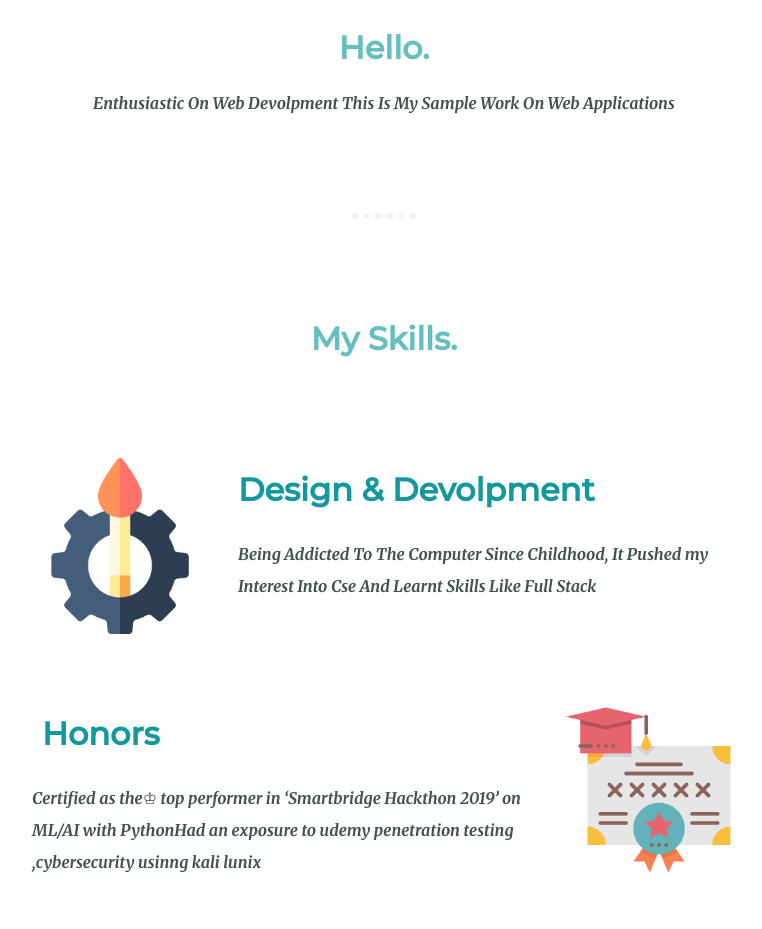
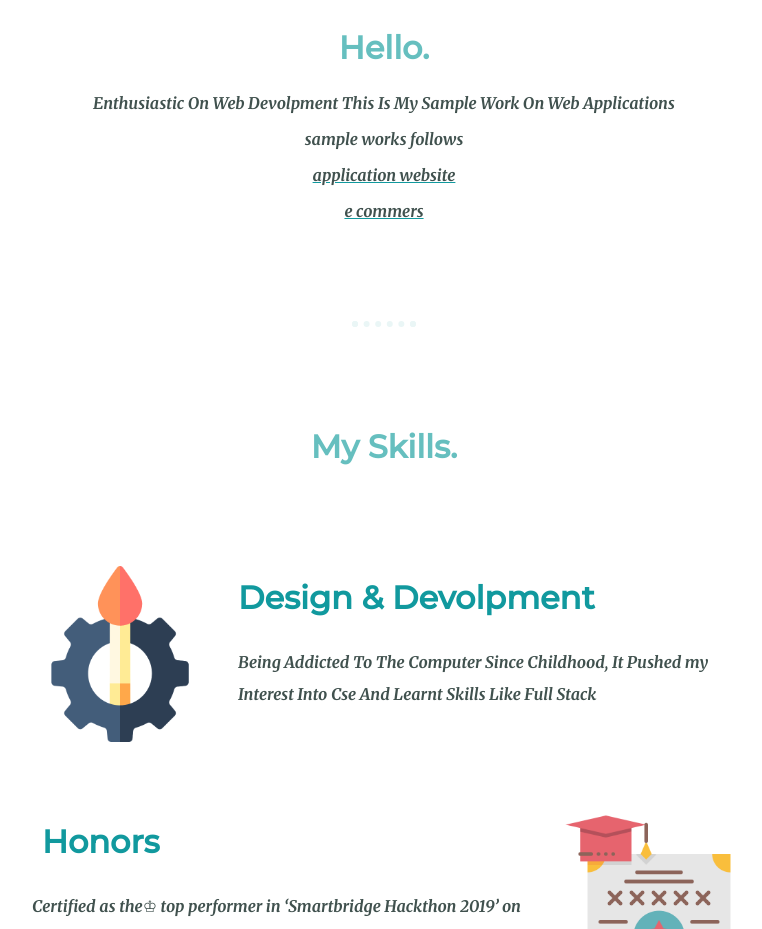
Before and after one commit to deepakguniganti/personalwebsite, a plain HTML site: page index.html in a window 1280 px wide. Shown: the part 983-1912 px from the top of the page, without its empty margins (256-1018 px from the left). Drawn offline with Linux system fonts and the light colour scheme.

Commit message:
Add files via upload

```diff
--- a/index.html
+++ b/index.html
@@ -20,6 +20,10 @@
      <img src="dk.png" alt="photo">
      <h2>Hello.</h2>
      <p> Enthusiastic On Web Devolpment This Is My Sample Work On Web Applications</p>
+     <p> sample works follows</p>
+     <a href="https://deepakguniganti.github.io/bootstrapsample/"><p>application website</p></a>
+     <a href=" https://deepakguniganti.github.io/sampleecomers/index.html"><p>e commers </p></a>
+
    </div>
    <hr>
    <div class="skills">
```
